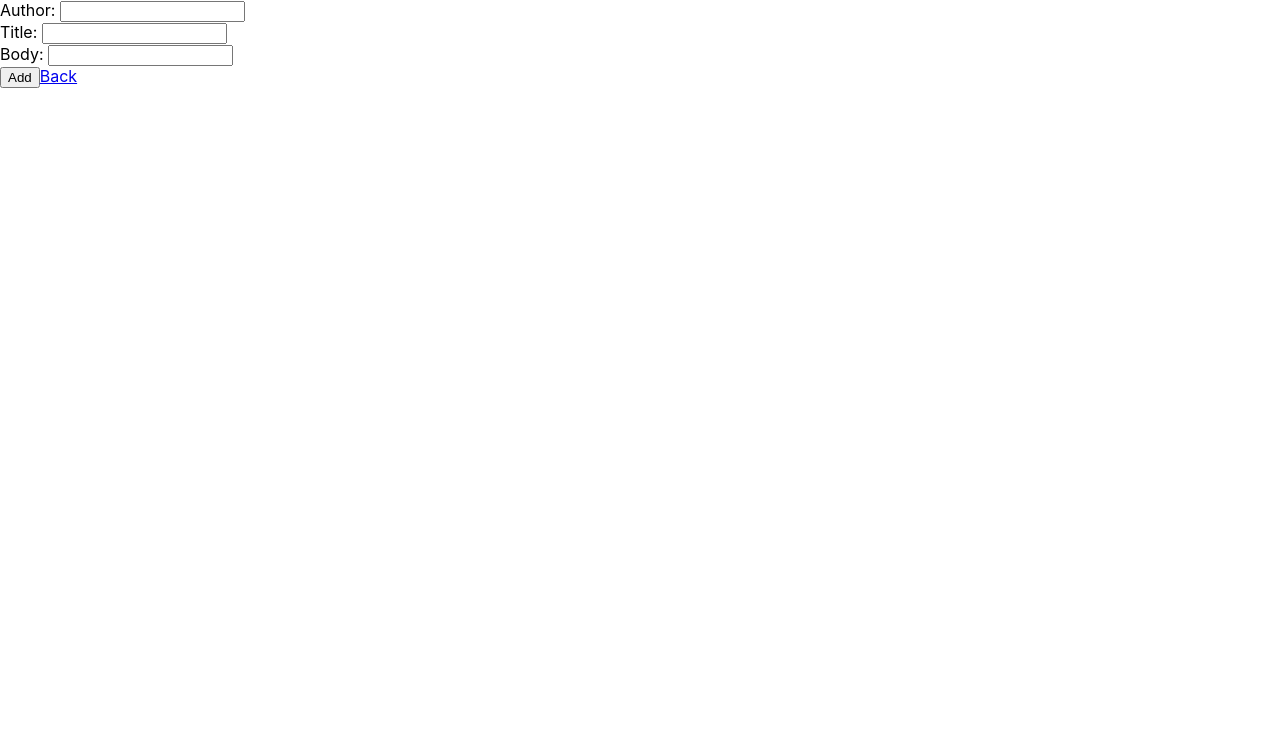
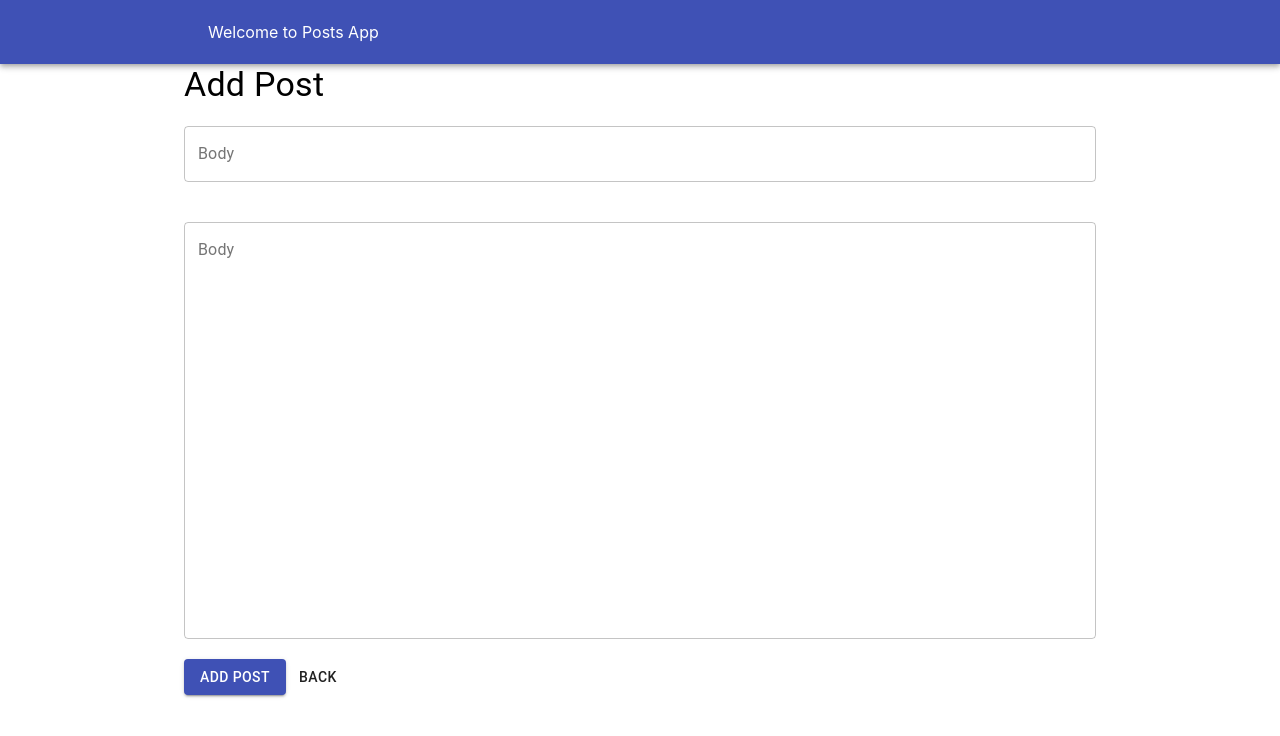
Before and after one commit to ditotet/react-posts-app, a React (Create React App) app in the folder client/: page /add in a window 1280 px wide. Shown: the top 736 px of the page. Built offline with nearby package versions, Linux system fonts and the light colour scheme.

Commit message:
update add post page

```diff
--- a/client/src/components/AddPost.js
+++ b/client/src/components/AddPost.js
@@ -1,6 +1,16 @@
 import React from 'react';
 import { Link } from 'react-router-dom'
 import axios from 'axios';
+import TextField from '@material-ui/core/TextField'
+import Button from '@material-ui/core/Button'
+import AppBar from '@material-ui/core/AppBar'
+import Toolbar from '@material-ui/core/Toolbar'
+import Container from '@material-ui/core/Container'
+import Typography from '@material-ui/core/Typography'
+
+
+
+
 
 export default class AddPost extends React.Component {
   state = {
@@ -45,21 +55,52 @@ export default class AddPost extends React.Component {
 
   render() {
     return (
-      <div>
-        <label>Author: </label>
-        <input name="author" type="text" onChange={ this.handleAuthorChange } />
-        <br/>
-        <label>Title: </label>
-        <input name="title" type="text" onChange={ this.handleTitleChange }/>
-        <br/>
-        <label>Body: </label>
-        <input name="body" type="text" onChange={ this.handleBodyChange }/>
-        <br/>
-        <button onClick={ this.handleSubmit }>Add</button>
-        <Link to="/">
+      <>
+      <AppBar position="static">
+        <Container maxWidth="md">
+          <Toolbar>
+            Welcome to Posts App
+          </Toolbar>
+        </Container>
+      </AppBar>
+      <Container maxWidth="md">
+      <Typography variant="h4" component="h2">
+        Add Post
+      </Typography>
+      <form noValidate onSubmit={ this.handleSubmit }>
+        <TextField
+          label="Body"
+          placeholder="Body"
+          multiline={true}
+          margin="normal"
+          variant="outlined"
+          style={{
+            width: "100%",
+            margin: '20px auto'
+          }}
+        />
+        <TextField
+          label="Body"
+          placeholder="Enter body of your post"
+          multiline={true}
+          rows={20}
+          rowsMax={100}
+          margin="normal"
+          variant="outlined"
+          style={{
+            width: "100%",
+            margin: '20px auto'
+          }}
+        />
+        <Button type="submit" variant="contained" color="primary" href="/posts">
+          Add Post
+        </Button>
+        <Button href="/">
           Back
-        </Link>
-      </div>
+        </Button>
+      </form>
+      </Container>
+      </>
     )
   }
 }
--- a/client/src/components/Authentication.js
+++ b/client/src/components/Authentication.js
@@ -74,7 +74,7 @@ export default class Authentication extends Component {
             <Tab label="Login" />
             <Tab label="Register" />
           </Tabs>
-          { this.state.page == 0 ? <LoginPage styles={ this.styles } /> : <RegisterPage styles={ this.styles } /> }
+          { this.state.page == 0 ? <LoginPage styles={ this.styles } { ...this.props } /> : <RegisterPage styles={ this.styles } { ...this.props } /> }
         </Card>
       </div>
     )
--- a/client/src/components/LoginForm.js
+++ b/client/src/components/LoginForm.js
@@ -56,8 +56,8 @@ export default class LoginForm extends Component {
           type="password"
           value={ this.state.password }
           onChange={ (e) => this.handleChange(e, 'password') }
-          margin="normal"
-          variant="outlined"
+            margin="normal"
+            variant="outlined"
           style={ styles.inputField }
         />
         <Button style={ styles.button }
--- a/client/src/components/PostList.js
+++ b/client/src/components/PostList.js
@@ -7,11 +7,33 @@ import CardContent from '@material-ui/core/CardContent'
 import Button from '@material-ui/core/Button'
 import CardActions from '@material-ui/core/CardActions'
 import Typography from '@material-ui/core/Typography'
+import Container from '@material-ui/core/Container'
+import Toolbar from '@material-ui/core/Toolbar'
+import AppBar from '@material-ui/core/AppBar'
+import CircularProgress from '@material-ui/core/CircularProgress'
+
+
 
 
 
 export default class PostList extends React.Component {
+  styles = {
+    postCard: {
+      marginTop: 30,
+      marginBottom: 30
+    },
+    container: {
+      padding: 30
+    },
+    center: {
+      margin: 'auto'
+    }
+  }
+
+
   state = {
+    userName: "",
+    postLoaded: false,
     posts: []
   }
 
@@ -19,14 +41,20 @@ export default class PostList extends React.Component {
     axios.delete(`/api/posts/${id}`)
   }
 
+  componentDidMount() {
+    axios.get("/api/posts")
+      .then(res => this.setState({ posts: res.data, postsLoaded: true}))
+    axios.get("/api/userName")
+      .then(res => this.setState({ userName: res.data.userName }))
+    console.log("ASDASDSA")
+  }
+
+
+
   render() {
-    axios.get("/api/posts")
-      .then(res => this.setState({ posts: res.data }))
-    return (
-      <div>
-        { this.state.posts.map(post => (
-          <>
-          <Card maxWidth={300} m={3} fullWidth>
+    const postList = (
+      this.state.posts.map(post => (
+        <Card maxWidth={300} m={3} fullWidth style={this.styles.postCard}>
           <CardActionArea>
             <CardContent>
               <Typography gutterBottom variant="h5" component="h2">
@@ -35,22 +63,41 @@ export default class PostList extends React.Component {
               <Typography  color="textSecondary">
                 By { post.author }
               </Typography>
-                <Typography variant="body2" color="textSecondary" component="p">
-                  { post.body }
-                </Typography>
             </CardContent>
           </CardActionArea>
           <CardActions>
             <Button size="small" color="primary">
-                Learn More
+              Read Post
             </Button>
           </CardActions>
         </Card>
-          </>
-        ))}
-        <Link to="/add">
+      ))
+    )
+
+    const progress = (
+      <div style={this.styles.center}>
+        <CircularProgress style={this.styles.load}/>
+      </div>
+    )
+
+    return (
+      <div>
+        <AppBar position="static">
+          <Container maxWidth="md">
+            <Toolbar>
+              { `Welcome ${this.state.userName}` }
+            </Toolbar>
+          </Container>
+        </AppBar>
+        <Container maxWidth="md" style={this.styles.container}>
+        <Typography variant="h4" component="h2">
+          Posts
+        </Typography>
+        {this.state.postsLoaded ? postList : progress }
+        <Button href="/add" variant="contained" color="primary">
           Add Post
-        </Link>
+        </Button>
+        </Container>
       </div>
 
     )
--- a/client/src/components/RegisterForm.js
+++ b/client/src/components/RegisterForm.js
@@ -45,12 +45,26 @@ export default class RegisterForm extends Component {
     })
   }
 
-  handleSubmit = () => {
+  handleSubmit = (e) => {
+    e.preventDefault()
     axios.post('/register', {
       userName: this.state.userName,
       password: this.state.password
     }).then(res => {
-      this.props.history.push('/posts')
+      if(res.data.success) {
+        axios.post('/login', {
+          userName: this.state.userName,
+          password: this.state.password
+        }).then(res => {
+          if (res.data.success) {
+            this.props.history.push('/posts')
+          } else {
+            console.log('unknown error')
+          }
+        })
+      } else {
+        console.log(res.data.error)
+      }
     }).catch(err => {
       console.log(err)
     })
@@ -72,7 +86,7 @@ export default class RegisterForm extends Component {
   }
 
   validateConfirmPassword = () => {
-    let errorText = this.errorText
+    let errorText = this.state.errorText
     if(this.state.password !== this.state.confirmPassword) {
       errorText.confirmPassword = "Passwords must match"
     }
```
Also changed, not shown: 1 other file (tests, documents, lock files or other folders). Lines whose indentation alone changed are shown as unchanged.
